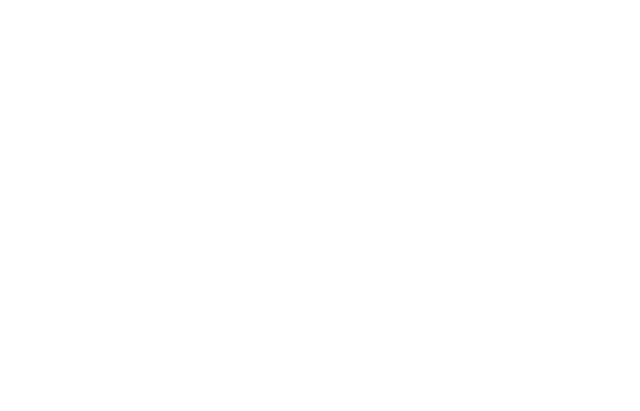
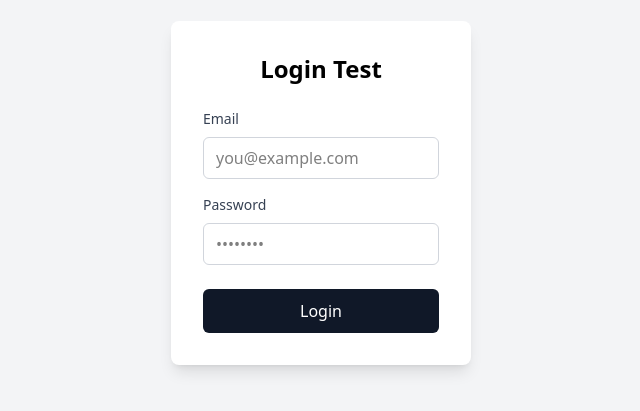
Before and after one commit to youngbee08/jan-react-cohort, a React (Vite) app: page /auth/login in a window 1280 px wide. Before the commit this address had no page. Shown: the part 207-618 px from the top of the page, without its empty margins (319-959 px from the left). Built offline with nearby package versions, Linux system fonts and the light colour scheme.

Commit message:
learnt form validation

```diff
--- a/src/App.jsx
+++ b/src/App.jsx
@@ -1,18 +1,26 @@
 import React from "react";
-import { BrowserRouter, Route, Routes } from "react-router-dom";
+import { BrowserRouter, Navigate, Route, Routes } from "react-router-dom";
 import Home from "./pages/Home";
 import About from "./pages/About";
 import MainLayout from "./components/layouts/MainLayout";
 import Userprovider from "./contexts/UserContext";
 import Products from "./pages/Products";
+import Login from "./pages/Login";
+import Dashboard from "./pages/Dashboard";
 
 const App = () => {
   return (
     <Userprovider>
       <BrowserRouter>
         <Routes>
+          <Route path="/" element={<Navigate to={"/auth/login"}/>} />
+
+          <Route path="/auth/login" element={<Login />} />
+
+          <Route path="/dashboard/overview" element={<Dashboard />} />
+
           <Route
-            path="/"
+            path="/home"
             element={
               <MainLayout>
                 <Home />
--- /dev/null
+++ b/src/pages/Dashboard.jsx
@@ -0,0 +1,9 @@
+import React from 'react'
+
+const Dashboard = () => {
+  return (
+    <div>Welcome to Dashboard!!!</div>
+  )
+}
+
+export default Dashboard
--- /dev/null
+++ b/src/pages/Login.jsx
@@ -0,0 +1,62 @@
+import React, { useState } from "react";
+
+export default function Login() {
+  const [values, setValues] = useState({
+    email: "",
+    password: "",
+  });
+
+  const handleInputChange = (e) => {
+    const { value, name } = e.target;
+    // console.log(`"${name}"`, value);
+    setValues((prev) => ({ ...prev, [name]: value }));
+  };
+
+  const handleSubmit = (e) => {
+    e.preventDefault();
+    console.log(values);
+  };
+  return (
+    <div className="min-h-screen flex items-center justify-center bg-gray-100 font-sans">
+      <form
+        onSubmit={handleSubmit}
+        className="w-75 rounded-lg bg-white p-8 shadow-lg"
+      >
+        <h2 className="text-center text-2xl font-semibold mb-6">Login Test</h2>
+
+        <div className="mb-4">
+          <label className="block text-sm font-medium text-gray-700">
+            Email
+          </label>
+          <input
+            type="email"
+            name="email"
+            className="mt-2 w-full rounded-md border border-gray-300 px-3 py-2 outline-none focus:border-gray-500 focus:ring-2 focus:ring-gray-300"
+            placeholder="you@example.com"
+            onChange={handleInputChange}
+          />
+        </div>
+
+        <div className="mb-6">
+          <label className="block text-sm font-medium text-gray-700">
+            Password
+          </label>
+          <input
+            type="password"
+            name="password"
+            className="mt-2 w-full rounded-md border border-gray-300 px-3 py-2 outline-none focus:border-gray-500 focus:ring-2 focus:ring-gray-300"
+            placeholder="••••••••"
+            onChange={handleInputChange}
+          />
+        </div>
+
+        <button
+          type="submit"
+          className="w-full rounded-md bg-gray-900 py-2.5 text-white font-medium hover:bg-gray-800 active:scale-[0.99] transition"
+        >
+          Login
+        </button>
+      </form>
+    </div>
+  );
+}
```
